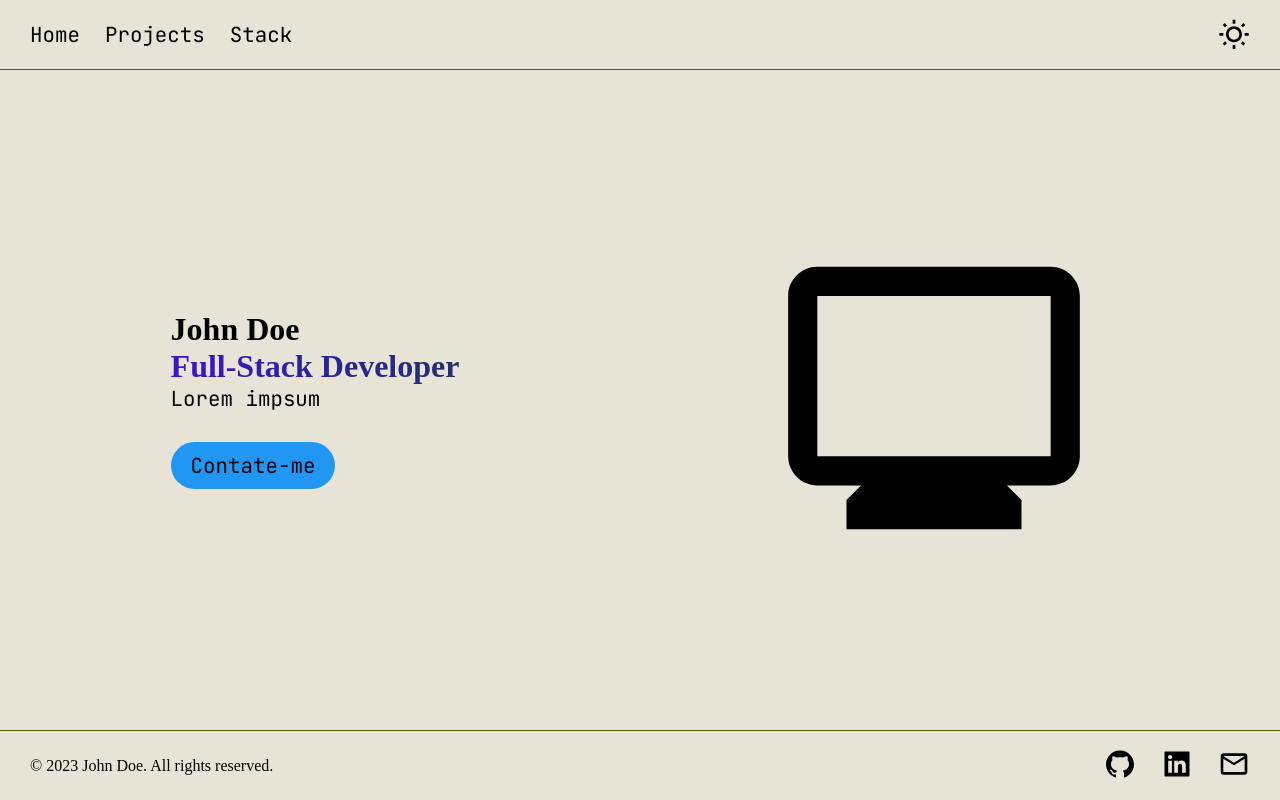
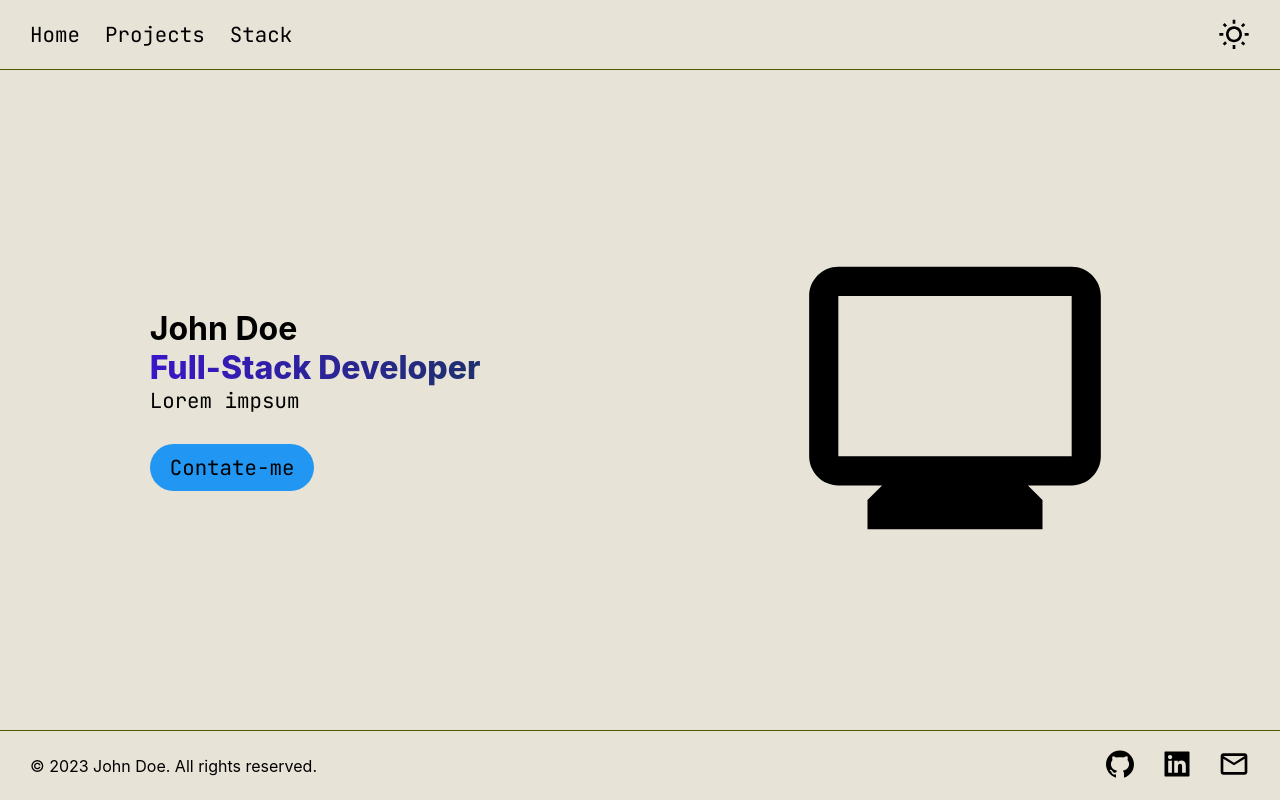
Before and after one commit to davipatricio/personal-website, a React (Vite) app: page / in a window 1280 px wide. Built offline with nearby package versions, Linux system fonts and the light colour scheme.

Commit message:
set font family

```diff
--- a/src/styles/GlobalStyles.tsx
+++ b/src/styles/GlobalStyles.tsx
@@ -24,6 +24,7 @@ export const GlobalStyles = () => {
           margin: 0;
           padding: 0;
           box-sizing: border-box;
+          font-family: 'Inter', Helvetica, Arial, sans-serif;
 
           /* Add animation to all colors */
           transition: color 0.2s ease-in-out, background-color 0.2s ease-in-out,
```
